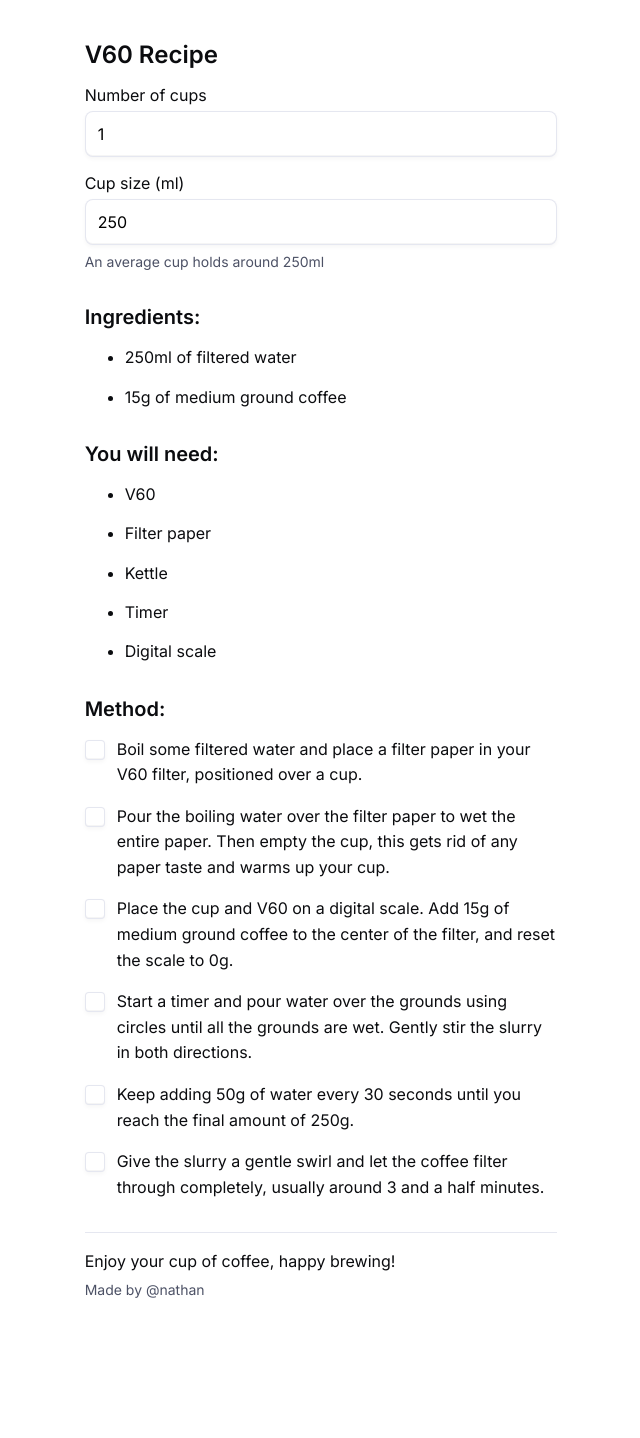
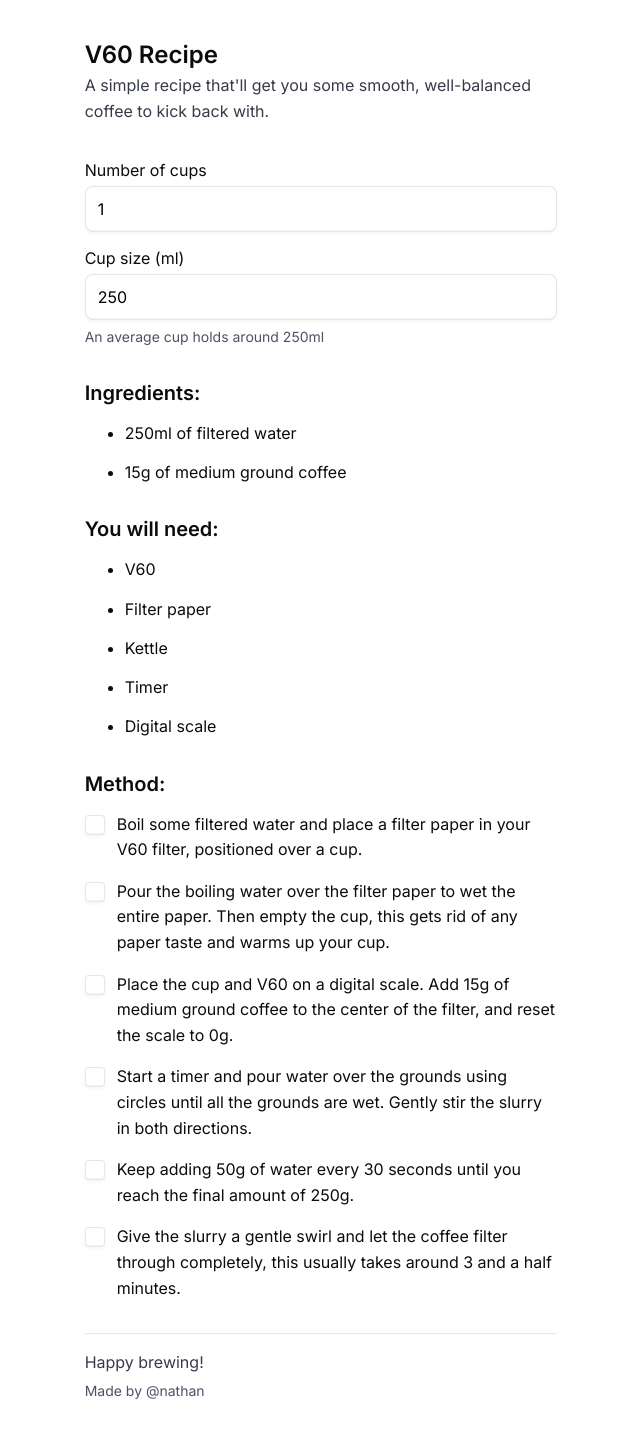
Before and after one commit to nathandorney/coffee-recipe, a Next.js app: page / in a window 1280 px wide. Shown: the whole page, without its empty margins (319-959 px from the left). Before the commit the page ends 1339 px from the top, so only its background shows below. Built offline with nearby package versions, Linux system fonts and the light colour scheme.

Commit message:
text changes

```diff
--- /dev/null
+++ b/components/Footer.js
@@ -0,0 +1,12 @@
+const Footer = () => {
+  return (
+    <footer>
+      <p>Happy brewing!</p>
+      <a href="https://read.cv/nathan" className="note">
+        Made by @nathan
+      </a>
+    </footer>
+  );
+};
+
+export default Footer;
--- a/components/Guide.js
+++ b/components/V60Guide.js
@@ -144,7 +144,7 @@ const CoffeeCalculator = () => {
           </Checkbox.Root>
           <label htmlFor="m6" className="methodLabel">
             Give the slurry a gentle swirl and let the coffee filter through
-            completely, usually around 3 and a half minutes.
+            completely, this usually takes around 3 and a half minutes.
           </label>
         </li>
       </ol>
--- a/pages/index.js
+++ b/pages/index.js
@@ -1,18 +1,22 @@
-import Guide from "../components/Guide";
+import Link from "next/link";
+import Footer from "../components/Footer";
+import V60Guide from "../components/V60Guide";
 
 export default function Home() {
   return (
     <>
       <div className="layout">
-        <h1>V60 Recipe</h1>
-        <Guide />
+        <header>
+          <h1>V60 Recipe</h1>
+          <p>
+            A simple recipe that'll get you some smooth, well-balanced coffee to
+            kick back with.
+          </p>
+        </header>
 
-        <footer>
-          <p>Enjoy your cup of coffee, happy brewing!</p>
-          <a href="https://read.cv/nathan" className="note">
-            Made by @nathan
-          </a>
-        </footer>
+        <V60Guide />
+
+        <Footer />
       </div>
     </>
   );
--- a/styles/globals.css
+++ b/styles/globals.css
@@ -62,6 +62,7 @@ a {
 }
 p {
   line-height: 1.6;
+  color: var(--grey-700);
 }
 
 li {
@@ -98,6 +99,25 @@ button {
   display: flex;
   flex-direction: column;
   gap: 1rem;
+}
+
+header {
+  margin-bottom: 1rem;
+}
+
+header h1,
+p {
+  margin: 0;
+  margin-bottom: 4px;
+}
+
+footer {
+  border-top: var(--border-1);
+  padding-top: 1rem;
+}
+
+footer p {
+  margin-bottom: 4px;
 }
 
 table {
@@ -179,11 +199,3 @@ th {
 .CheckboxRoot[data-state="checked"] .methodLabel {
   opacity: 0.2;
 }
-
-footer {
-  border-top: var(--border-1);
-}
-
-footer p {
-  margin-bottom: 4px;
-}
```
Also changed, not shown: pages/v60.js (added, +14 -0 lines).
